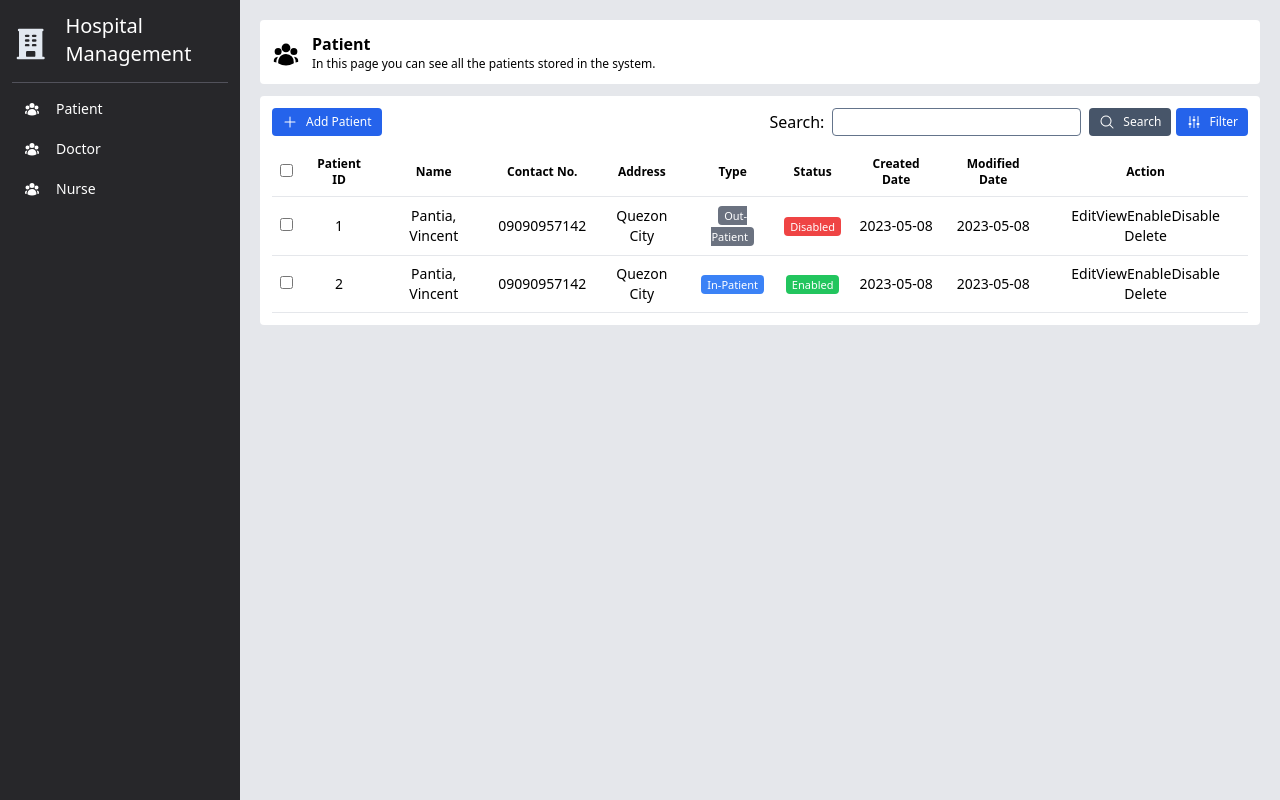
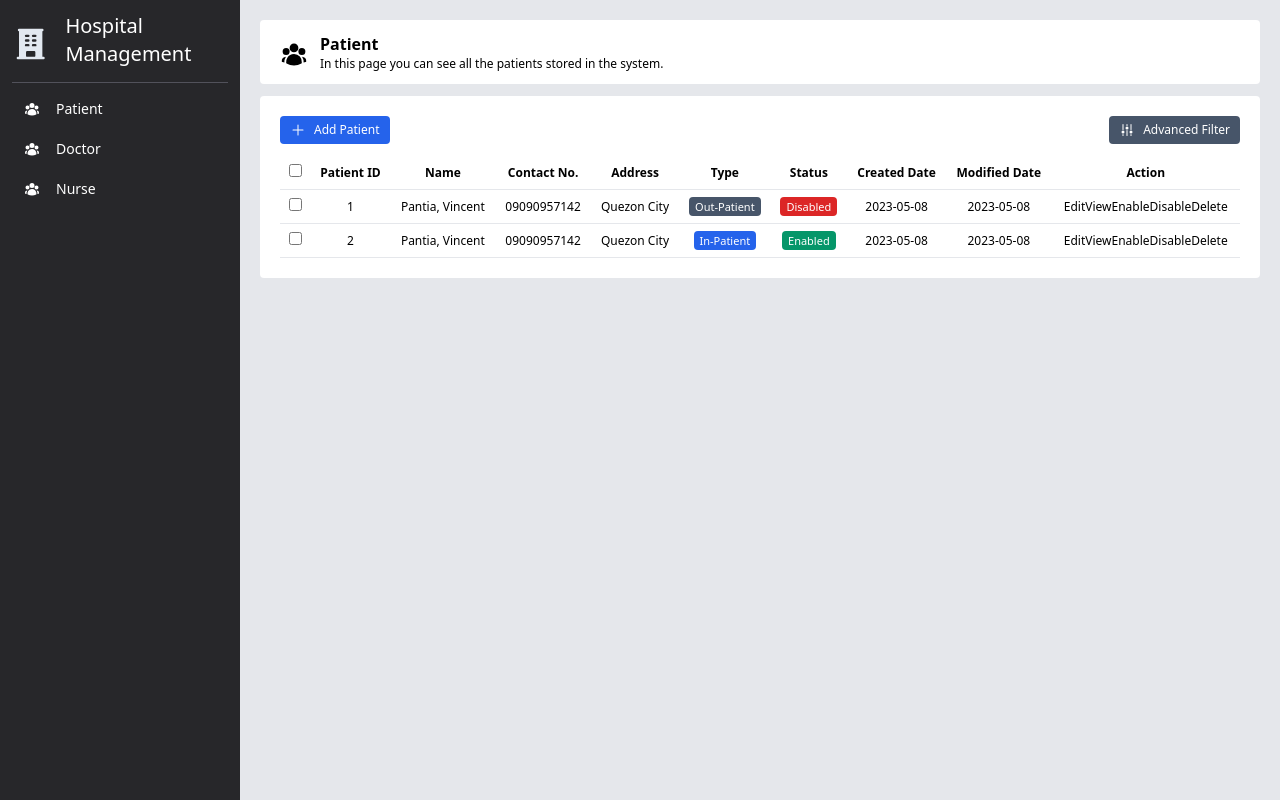
Before and after one commit to vmpantia/hospital-management, a React (Create React App) app: page / in a window 1280 px wide. Built offline with nearby package versions, Linux system fonts and the light colour scheme.

Commit message:
[u] Changes

```diff
--- a/src/components/Button.tsx
+++ b/src/components/Button.tsx
@@ -8,23 +8,23 @@ type Props = {
 const Button = (props:Props) => {
     const {text, type, icon} = props;
 
-    let styleBtn = "flex px-2.5 py-1.5 text-xs font-medium rounded ";
+    let styleBtn = "flex px-2.5 py-1.5 text-xs font-medium rounded focus:outline-0 ";
     let styleIcn = "h-4 w-4 mr-2";
     switch(type) {
         case "primary":
-            styleBtn += "text-white bg-blue-600 hover:bg-blue-700";
+            styleBtn += "text-white bg-blue-600 hover:bg-blue-700 focus:bg-blue-700";
             break;
         case "secondary":
-            styleBtn += "text-white bg-slate-600 hover:bg-slate-700";
+            styleBtn += "text-white bg-slate-600 hover:bg-slate-700 focus:bg-slate-700";
             break;
         case "success":
-            styleBtn += "text-white bg-emerald-600 hover:bg-emerald-700";
+            styleBtn += "text-white bg-emerald-600 hover:bg-emerald-700 focus:bg-emerald-700";
             break;
         case "danger":
-                styleBtn += "text-white bg-red-600 hover:bg-red-700";
+                styleBtn += "text-white bg-red-600 hover:bg-red-700 focus:bg-red-700";
                 break;
         case "warning":
-                styleBtn += "text-white bg-amber-600 hover:bg-amber-700";
+                styleBtn += "text-white bg-amber-600 hover:bg-amber-700 focus:bg-amber-700";
                 break;
         case "dark":
                 styleBtn += "text-white bg-zinc-800 hover:bg-zinc-900";
--- a/src/components/StatusBadge.tsx
+++ b/src/components/StatusBadge.tsx
@@ -7,13 +7,13 @@ const StatusBadge = (props:Props) => {
     let style = "px-1.5 py-0.5 text-[11px] text-white rounded ";
     switch(value){
         case 0:
-            style += "bg-green-500";
+            style += "bg-emerald-600";
             break;
         case 1:
-            style += "bg-red-500";
+            style += "bg-red-600";
             break;
         default:
-            style += "bg-gray-500";
+            style += "bg-slate-600";
             break;
     }
     return (
--- a/src/components/Title.tsx
+++ b/src/components/Title.tsx
@@ -7,7 +7,7 @@ type Props = {
 const Title = (props:Props) => {
     const {value, description} = props;
   return (
-    <div className="bg-white inline-flex p-3 mb-3 rounded w-full">
+    <div className="bg-white inline-flex px-5 py-3 mb-3 rounded w-full">
         {{  "Patient" : <UserGroupIcon className="h-7 w-7 mr-3 mt-2" />,
             "Doctor" : <UserGroupIcon className="h-7 w-7 mr-3 mt-2" />,
             "Nurse" : <UserGroupIcon  className="h-7 w-7 mr-3 mt-2" />,
--- a/src/components/TypeBadge.tsx
+++ b/src/components/TypeBadge.tsx
@@ -7,10 +7,10 @@ const TypeBadge = (props:Props) => {
     let style = "px-1.5 py-0.5 text-[11px] text-white rounded ";
     switch(value){
         case 0:
-            style += "bg-blue-500";
+            style += "bg-blue-600";
             break;
         case 1:
-            style += "bg-gray-500";
+            style += "bg-slate-600";
             break;
     }
     return (
--- a/src/pages/Patient.tsx
+++ b/src/pages/Patient.tsx
@@ -23,21 +23,18 @@ const Patient = () => {
             <Title value="Patient"
                 description="In this page you can see all the patients stored in the system." />
 
-            <div className="bg-white p-3 rounded w-full">
+            <div className="bg-white p-5 rounded w-full">
                 <div className="mb-3 flex justify-between">
                     <section>
                         <Button text="Add Patient" type="primary" icon="plus" />
                     </section>
-                    <section className="flex">
-                        <p className="mr-2 mt-0.5 font-medium">Search:</p>
-                        <input className="mr-2 px-2 border border-slate-500 rounded focus:outline-1" type="text"></input>
-                        <Button text="Search" type="secondary" icon="search" /> &nbsp;
-                        <Button text="Filter" type="primary" icon="filter" />
+                    <section>
+                        <Button text="Advanced Filter" type="secondary" icon="filter" />
                     </section>
                 </div>
 
-                <table className="w-full">
-                    <thead className="text-xs text-center">
+                <table className="w-full text-xs text-center">
+                    <thead>
                         <tr className="border-b">
                             <th className="p-2"><input type="checkbox"></input></th>
                             <th className="p-2">Patient ID</th>
@@ -51,7 +48,7 @@ const Patient = () => {
                             <th className="p-2">Action</th>
                         </tr>
                     </thead>
-                    <tbody className="text-sm text-center">
+                    <tbody>
                         {patientList.map(data => {
                             return (
                                 <tr className="border-b" key={data.internalID}>
```
